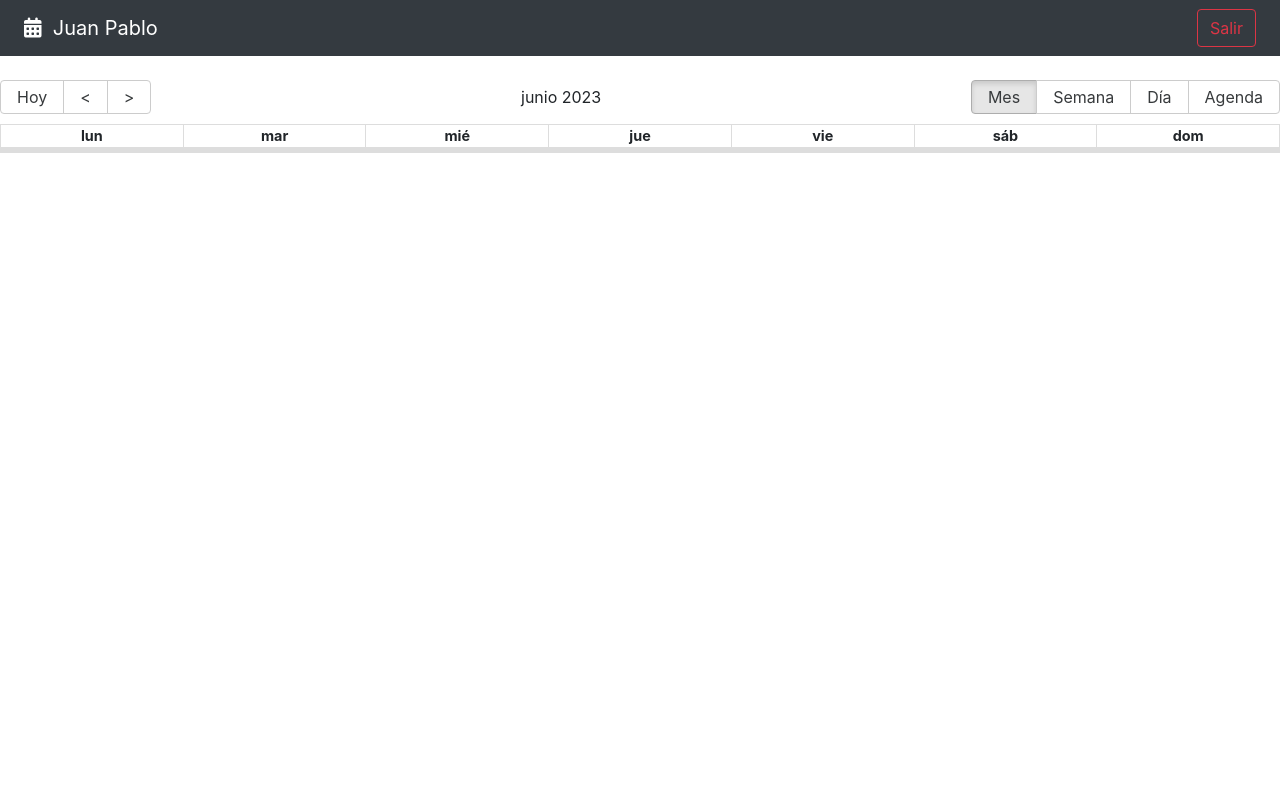
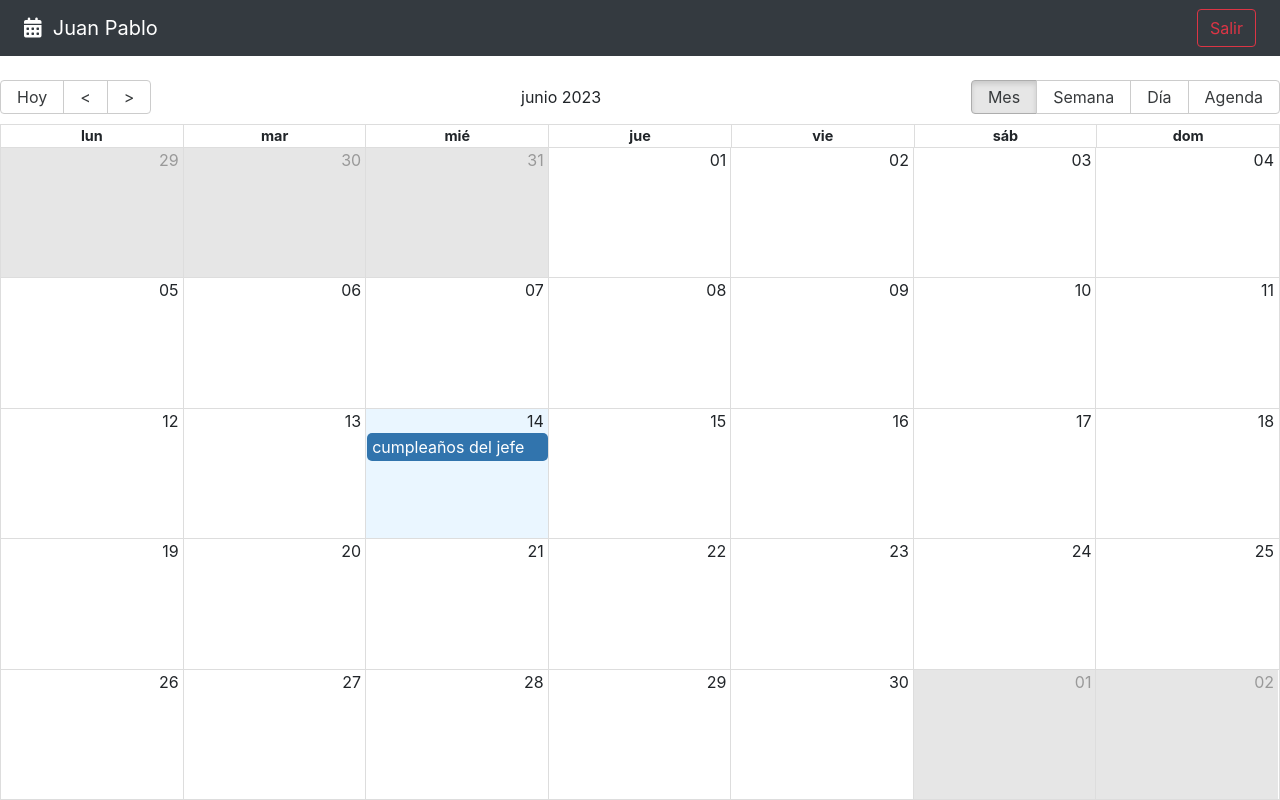
Before and after one commit to JuanBRS/CalendarAppReact, a React (Vite) app: page / in a window 1280 px wide. Built offline with nearby package versions, Linux system fonts and the light colour scheme.

Commit message:
adicionlas corregidos add 350

```diff
--- a/src/calendar/pages/CalendarPage.jsx
+++ b/src/calendar/pages/CalendarPage.jsx
@@ -9,7 +9,7 @@ const events = [{
 
 title: "cumpleaños del jefe",
 note: " hay que comprar el patel ",
-start : "ne day()",
+start : new Date(),
 end: addHours (new Date (),2 ),
 bgcolor: "#fafafa",
 user:{
@@ -39,7 +39,7 @@ const eventStyleGetter = (event, start, end, isSelected) =>{
       events={ events }
       startAccessor="start"
       endAccessor="end"
-      style={{ height: "calc ( 100vh - 80px)" }}
+      style={{ height: "calc( 100vh - 80px)" }}
       messages={ getMessagesES()}
       eventPropGetter={ eventStyleGetter }
 
```
